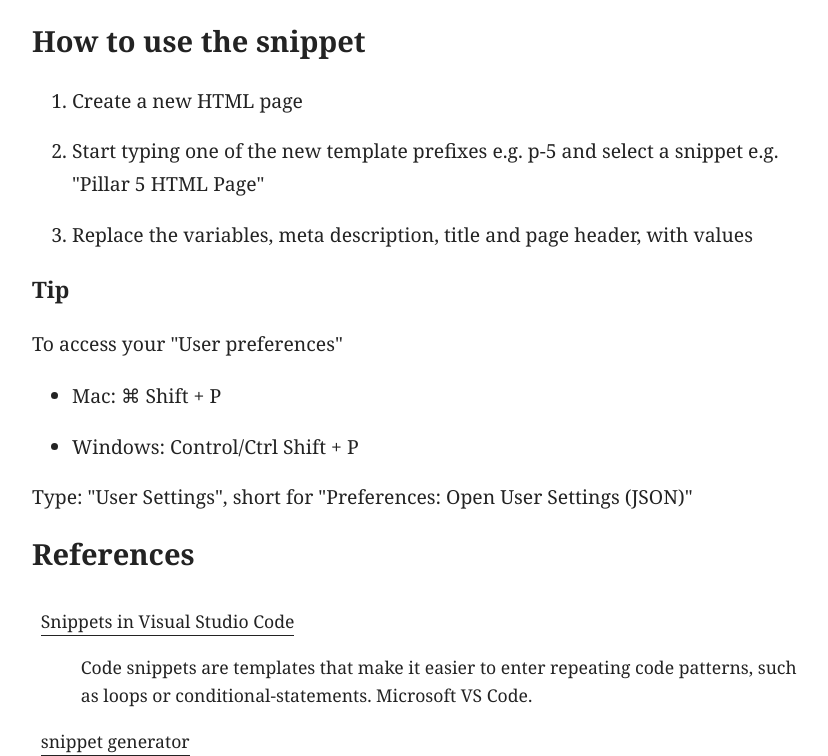
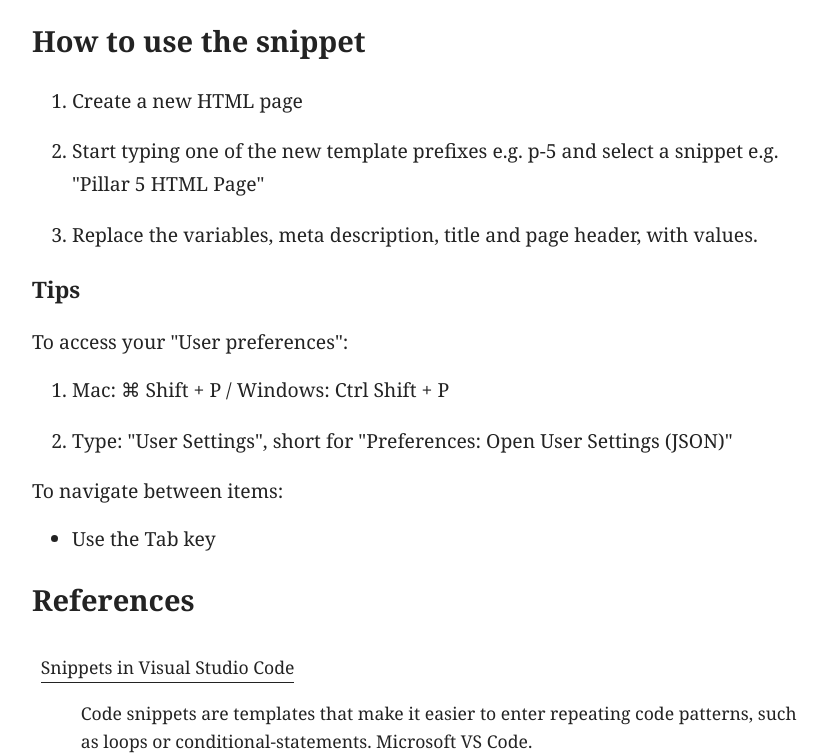
Before and after one commit to pillarfive/website, a website built with Parcel: page src/how-to/create-an-html-snippet.html in a window 1280 px wide. Shown: the part 630-1386 px from the top of the page, without its empty margins (211-1039 px from the left). Built offline with nearby package versions, Linux system fonts and the light colour scheme.

Commit message:
Tips for html snippet

```diff
--- a/src/how-to/create-an-html-snippet.html
+++ b/src/how-to/create-an-html-snippet.html
@@ -49,20 +49,23 @@
         </li>
         <li>
           Replace the variables, meta description, title and page header, with
-          values
+          values.
         </li>
       </ol>
 
-      <h3>Tip</h3>
-      <p>To access your "User preferences"</p>
+      <h3>Tips</h3>
+      <div>To access your "User preferences":</div>
+      <ol>
+        <li>Mac: ⌘ Shift + P / Windows: Ctrl Shift + P</li>
+        <li>
+          Type: "User Settings", short for "Preferences: Open User Settings
+          (JSON)"
+        </li>
+      </ol>
+      <div>To navigate between items:</div>
       <ul>
-        <li>Mac: ⌘ Shift + P</li>
-        <li>Windows: Control/Ctrl Shift + P</li>
+        <li>Use the Tab key</li>
       </ul>
-      <div>
-        Type: "User Settings", short for "Preferences: Open User Settings
-        (JSON)"
-      </div>
     </main>
     <h2>References</h2>
     <dl>
```
